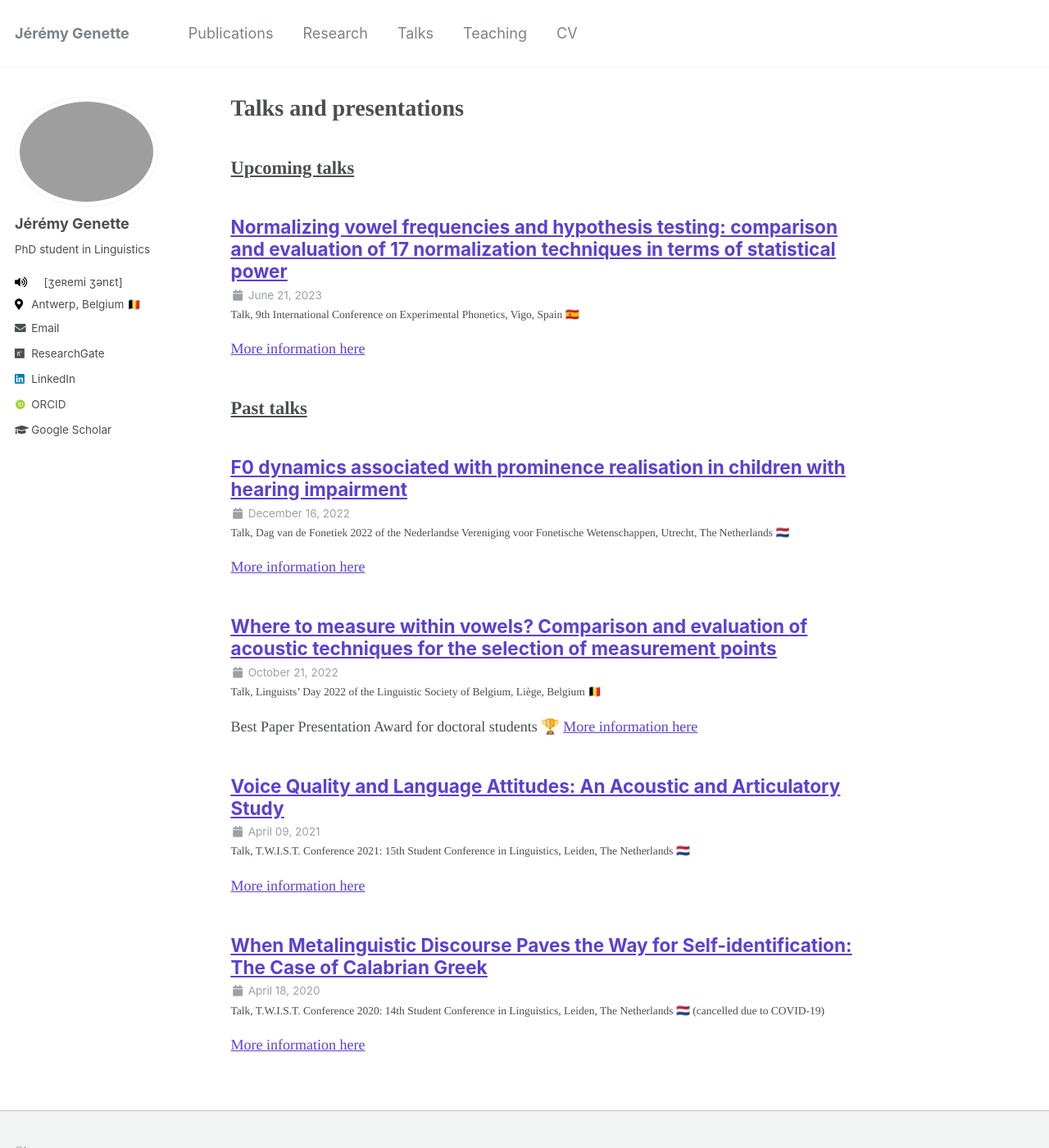
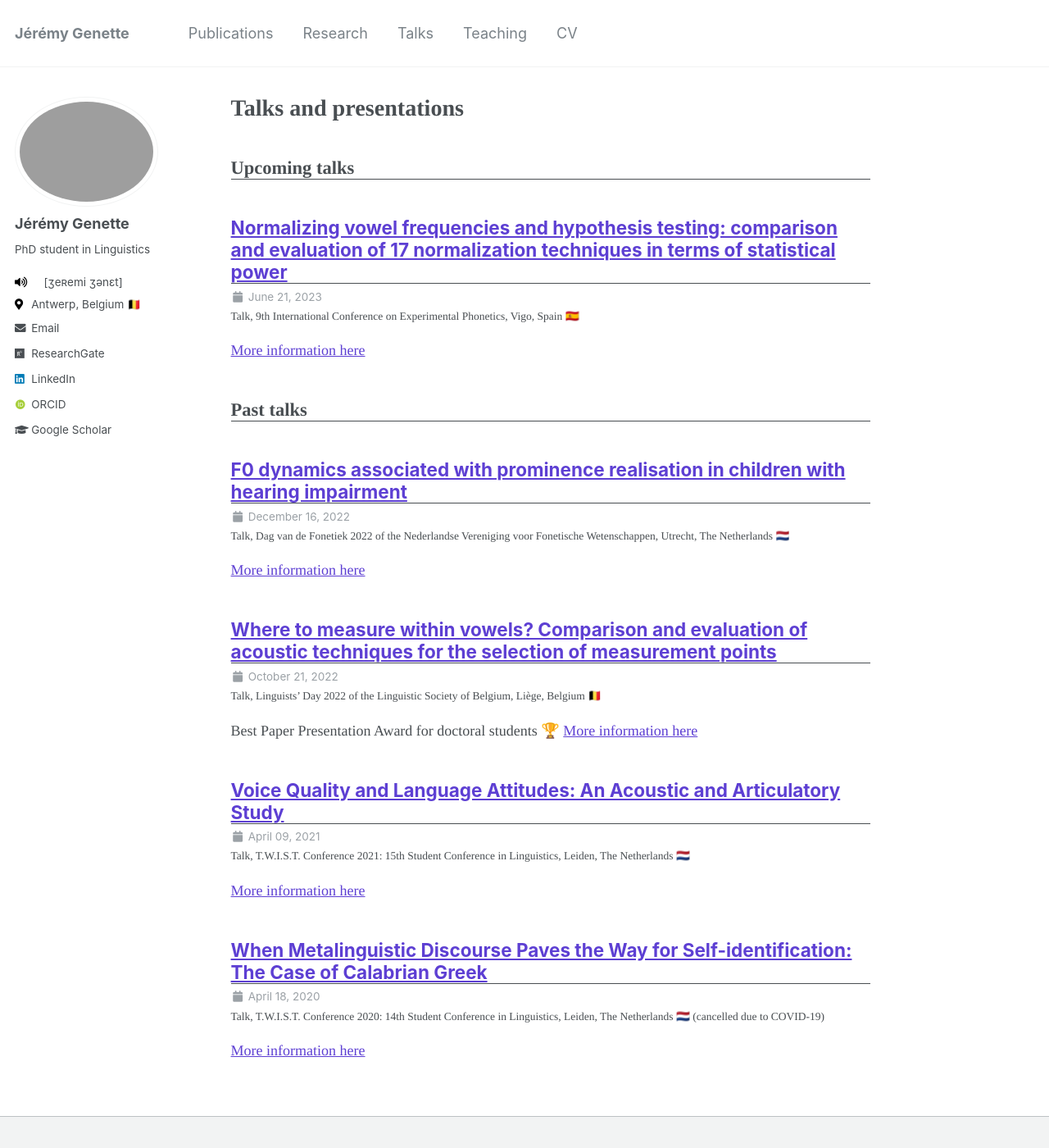
Before and after one commit to jgenette/jgenette.github.io, a Jekyll site: the page built from _pages/talks.html, in a window 1280 px wide and 1400 px high. Shown: the whole window at 82% size. Built offline with Jekyll 4.4.1, drawn with Linux system fonts in a browser that asks for light colours; some web fonts are replaced.

Commit message:
Update _base.scss

```diff
--- a/_sass/_base.scss
+++ b/_sass/_base.scss
@@ -35,7 +35,7 @@ h1 {
 
 h2 {
   font-size: $type-size-4;
-   text-decoration: underline;
+   border-bottom: 1px solid $text-color;
 }
 
 h3 {
```
